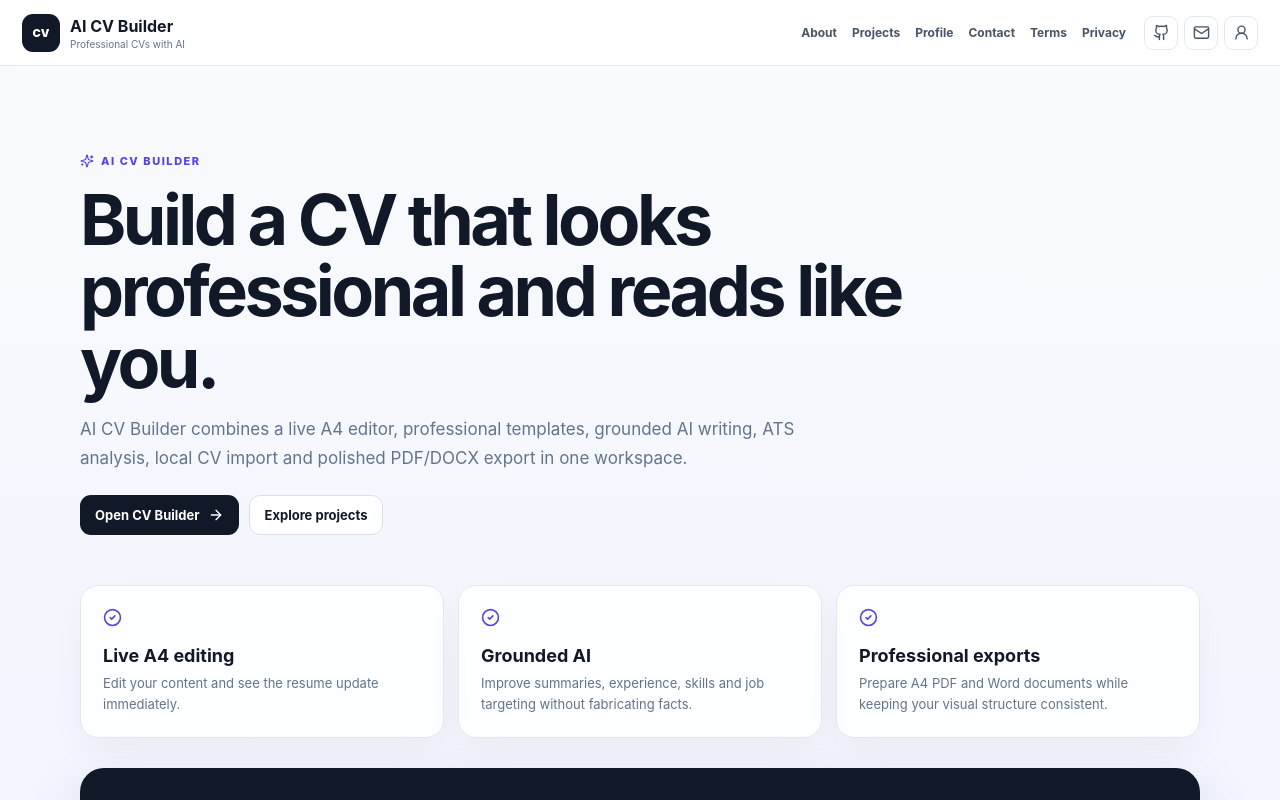
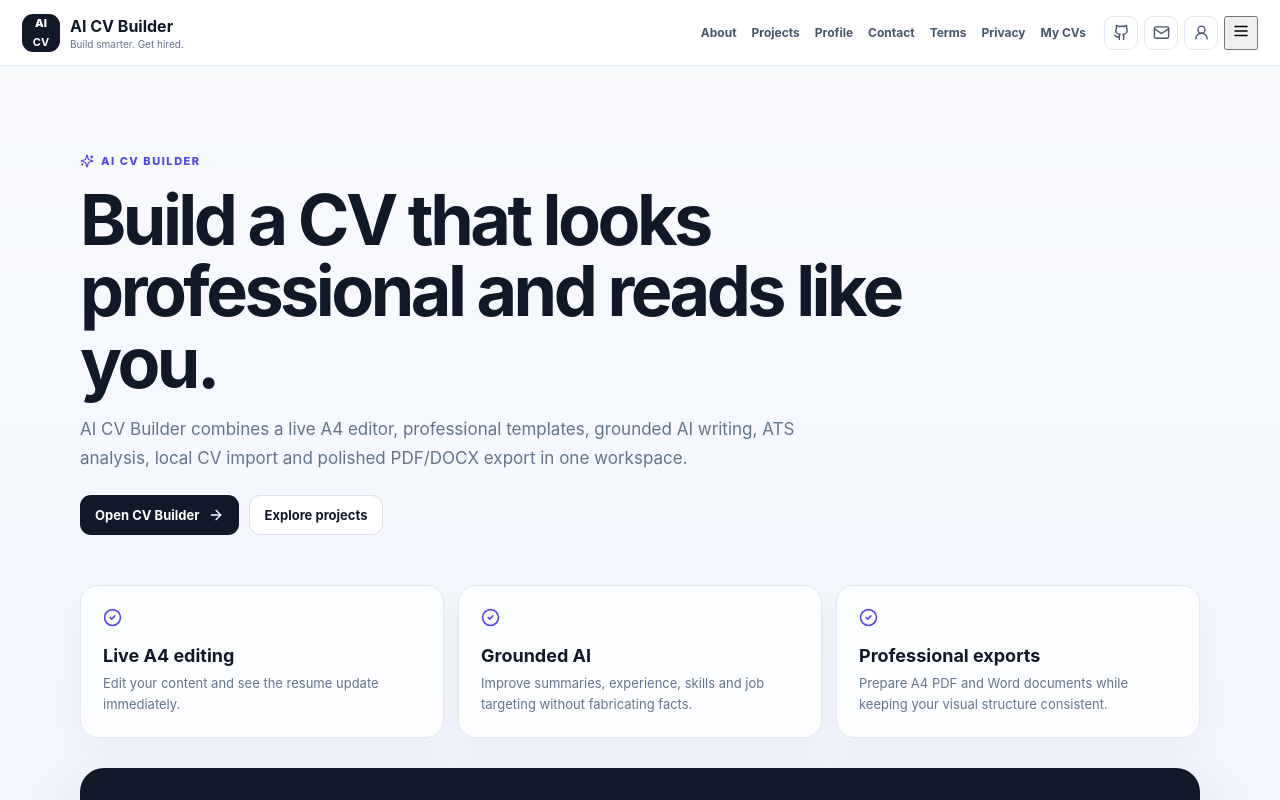
Before and after one commit to bc878vu/ai-cv-builder, a Next.js app: page /about in a window 1280 px wide. Shown: the top 800 px of the page. Built offline with nearby package versions, Linux system fonts and the light colour scheme.

Commit message:
Unify site navigation and brand presentation

```diff
--- a/app/site-chrome.tsx
+++ b/app/site-chrome.tsx
@@ -2,45 +2,23 @@
 
 import Link from 'next/link';
 import { usePathname } from 'next/navigation';
-import { Github, Mail, UserRound } from 'lucide-react';
+import { Github, Mail, Menu, UserRound, X } from 'lucide-react';
+import { useState } from 'react';
 
 const avatar = 'https://avatars.githubusercontent.com/u/270855559?v=4';
 
 export default function SiteChrome() {
   const pathname = usePathname();
   const isEditor = pathname === '/';
+  const [open, setOpen] = useState(false);
+  const links = [['/about','About'],['/projects','Projects'],['/profile','Profile'],['/contact','Contact'],['/terms','Terms'],['/privacy','Privacy']] as const;
 
-  if (isEditor) {
-    return (
-      <div className="public-dock" aria-label="AI CV Builder public pages">
-        <Link href="/about">About</Link>
-        <Link href="/projects">Projects</Link>
-        <Link href="/profile"><img src={avatar} alt="Asad Amanat Ali" /> Profile</Link>
-        <Link href="/contact">Contact</Link>
-        <Link href="/privacy">Privacy</Link>
-      </div>
-    );
-  }
+  if (isEditor) return <div className="public-dock" aria-label="AI CV Builder public pages"><Link href="/about">About</Link><Link href="/projects">Projects</Link><Link href="/profile"><img src={avatar} alt=""/> Profile</Link><Link href="/contact">Contact</Link><Link href="/privacy">Privacy</Link></div>;
 
-  return (
-    <header className="public-nav">
-      <Link className="public-brand" href="/">
-        <span className="public-logo">CV</span>
-        <span><b>AI CV Builder</b><small>Professional CVs with AI</small></span>
-      </Link>
-      <nav>
-        <Link href="/about">About</Link>
-        <Link href="/projects">Projects</Link>
-        <Link href="/profile">Profile</Link>
-        <Link href="/contact">Contact</Link>
-        <Link href="/terms">Terms</Link>
-        <Link href="/privacy">Privacy</Link>
-      </nav>
-      <div className="public-actions">
-        <Link href="https://github.com/bc878vu" target="_blank" rel="noreferrer" aria-label="GitHub"><Github size={17}/></Link>
-        <Link href="mailto:a.m.a63425@gmail.com" aria-label="Email"><Mail size={17}/></Link>
-        <Link href="/profile" aria-label="Profile"><UserRound size={17}/></Link>
-      </div>
-    </header>
-  );
+  return <header className="public-nav">
+    <Link className="public-brand" href="/" aria-label="AI CV Builder home"><span className="public-logo"><span>AI</span><b>CV</b></span><span><b>AI CV Builder</b><small>Build smarter. Get hired.</small></span></Link>
+    <nav>{links.map(([href,label])=><Link key={href} className={pathname===href?'active':''} href={href}>{label}</Link>)}<Link className={pathname==='/dashboard'?'active':''} href="/dashboard">My CVs</Link></nav>
+    <div className="public-actions"><Link href="https://github.com/bc878vu" target="_blank" rel="noreferrer" aria-label="GitHub"><Github size={17}/></Link><Link href="mailto:a.m.a63425@gmail.com" aria-label="Email"><Mail size={17}/></Link><Link href="/profile" aria-label="Profile"><UserRound size={17}/></Link><button onClick={()=>setOpen(x=>!x)} aria-label="Open navigation menu" className="mobile-menu">{open?<X size={18}/>:<Menu size={18}/>}</button></div>
+    {open&&<div className="mobile-nav">{links.map(([href,label])=><Link key={href} href={href} onClick={()=>setOpen(false)}>{label}</Link>)}<Link href="/dashboard" onClick={()=>setOpen(false)}>My CVs</Link><Link href="/" onClick={()=>setOpen(false)}>Open Editor</Link></div>}
+  </header>;
 }
```
